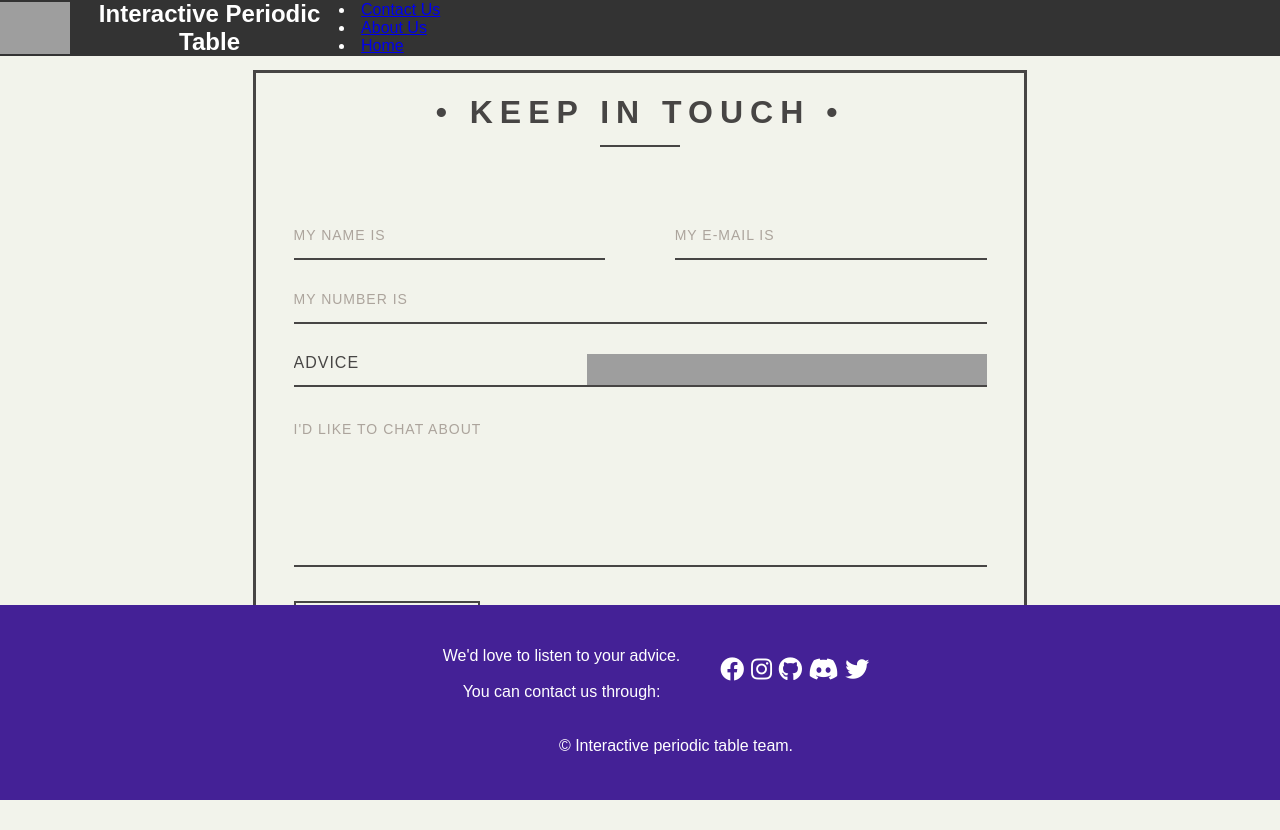
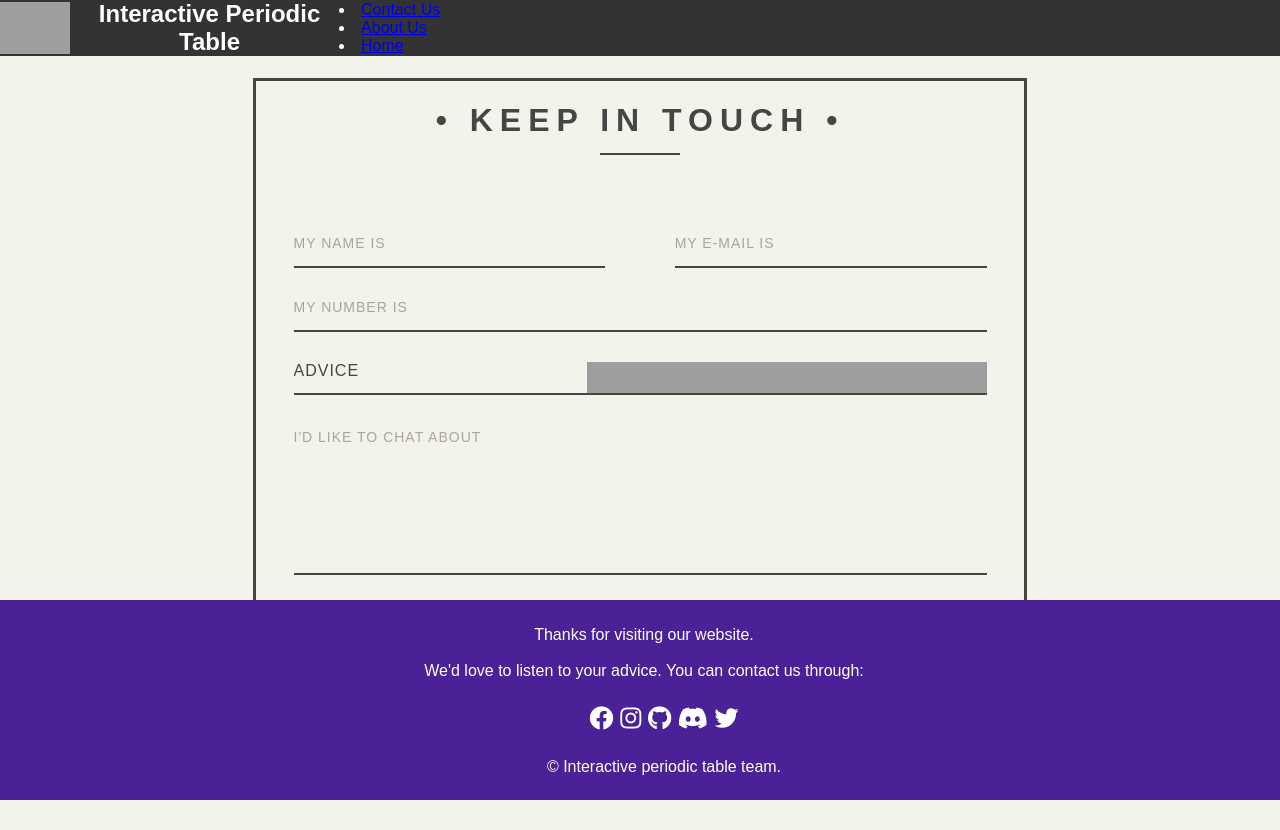
Before and after one commit to M1k3ez/ipt, a Flask app: page /contact in a window 1280 px wide. Before the commit the page ends 800 px from the top, so only its background shows below. Run offline with Flask 3, Linux system fonts and the light colour scheme; grey boxes are pictures that could not be loaded.

Commit message:
update form constrains (limitation), update mail, shortern code, update footer fully done, update css for footer. Flash CSS will needed to be fixed later on

```diff
--- a/Y13-DTP/app.py
+++ b/Y13-DTP/app.py
@@ -3,46 +3,60 @@ from flask_mail import Mail, Message
 from models import db, elementcontent
 from flask_wtf import FlaskForm
 from wtforms import StringField, TextAreaField, SubmitField, SelectField
-from wtforms.validators import DataRequired, Email, Length
+from wtforms.validators import DataRequired, Email, Length, Regexp
 from dotenv import load_dotenv
 from sqlalchemy import cast, Float
 import os
-import logging
-
 
 load_dotenv()
-
 
 app = Flask(__name__)
 
 
 db_path = os.path.join(os.path.dirname(__file__), 'ipt.sqlite3')
-app.config['SQLALCHEMY_DATABASE_URI'] = f'sqlite:///{db_path}'
-app.config['SQLALCHEMY_TRACK_MODIFICATIONS'] = False
-app.config['SECRET_KEY'] = 'your-secret-key'  # Needed for CSRF protection in forms
-app.config['MAIL_SERVER'] = os.getenv('MAIL_SERVER')
-app.config['MAIL_PORT'] = int(os.getenv('MAIL_PORT') or 0)
-app.config['MAIL_USE_TLS'] = os.getenv('MAIL_USE_TLS') == 'True'
-app.config['MAIL_USE_SSL'] = os.getenv('MAIL_USE_SSL') == 'True'
-app.config['MAIL_USERNAME'] = os.getenv('MAIL_USERNAME')
-app.config['MAIL_PASSWORD'] = os.getenv('MAIL_PASSWORD')
-app.config['MAIL_DEFAULT_SENDER'] = os.getenv('MAIL_DEFAULT_SENDER')
-app.config['MAIL_DEBUG'] = True
+app.config.update(
+    SQLALCHEMY_DATABASE_URI=f'sqlite:///{db_path}',
+    SQLALCHEMY_TRACK_MODIFICATIONS=False,
+    SECRET_KEY='your-secret-key',
+    MAIL_SERVER=os.getenv('MAIL_SERVER'),
+    MAIL_PORT=int(os.getenv('MAIL_PORT') or 0),
+    MAIL_USE_TLS=os.getenv('MAIL_USE_TLS') == 'True',
+    MAIL_USE_SSL=os.getenv('MAIL_USE_SSL') == 'True',
+    MAIL_USERNAME=os.getenv('MAIL_USERNAME'),
+    MAIL_PASSWORD=os.getenv('MAIL_PASSWORD'),
+    MAIL_DEFAULT_SENDER=os.getenv('MAIL_DEFAULT_SENDER'),
+    MAIL_DEBUG=False
+)
 
 mail = Mail(app)
 db.init_app(app)
 
 
 class ContactForm(FlaskForm):
-    name = StringField('Name', validators=[DataRequired(), Length(min=2, max=50)])
-    email = StringField('Email', validators=[DataRequired(), Email()])
-    telephone = StringField('Telephone', validators=[DataRequired(), Length(min=6, max=20)])
+    name = StringField('Name', validators=[
+        DataRequired(),
+        Length(max=24),
+        Regexp('^[a-zA-Z ]*$', message="Name must contain only letters and spaces.")
+    ])
+    email = StringField('Email', validators=[
+        DataRequired(),
+        Email(),
+        Length(max=30)
+    ])
+    telephone = StringField('Telephone', validators=[
+        DataRequired(),
+        Length(max=15),
+        Regexp('^[0-9]*$', message="Phone number must contain only numbers.")
+    ])
     subject = SelectField('Subject', choices=[
         ('start_project', "Advice"),
         ('ask_question', "Questions"),
-        ('make_proposal', "Proposal")],
-        validators=[DataRequired()])
-    message = TextAreaField('Message', validators=[DataRequired()])
+        ('make_proposal', "Proposal")
+    ], validators=[DataRequired()])
+    message = TextAreaField('Message', validators=[
+        DataRequired(),
+        Length(max=600)
+    ])
     submit = SubmitField('Send Message')
 
 
@@ -52,33 +66,29 @@ def home():
         elementcontent.enegativity != 'N/A',
         cast(elementcontent.enegativity, Float) > 1.5
     ).all()
-    return render_template("home.html", elements=elements) if elements else render_template("404.html")
+    return render_template("home.html", elements=elements) if elements else\
+        render_template("404.html")
 
 
 @app.route("/contact", methods=['GET', 'POST'])
 def contact():
     form = ContactForm()
     if form.validate_on_submit():
-        try:
-            msg = Message(
-                subject=form.subject.data,
-                sender=app.config['MAIL_DEFAULT_SENDER'],
-                recipients=["ipttnoreply@gmail.com"]
-            )
-            msg.reply_to = form.email.data
-            msg.body = f"Name: {form.name.data}\nEmail: {form.email.data}\n\
-            Phone: {form.telephone.data}\nMessage: {form.message.data}"
-            mail.send(msg)
-            flash('Your message has been sent successfully!', 'success')
-        except Exception as e:
-            logging.error("Failed to send email", exc_info=True)
-            flash(f'Failed to send message: {str(e)}', 'error')
+        msg = Message(
+            subject=form.subject.data,
+            sender=app.config['MAIL_DEFAULT_SENDER'],
+            recipients=["ipttnoreply@gmail.com"]
+        )
+        msg.reply_to = form.email.data
+        msg.body = f"Name: {form.name.data}\nEmail: {form.email.data}\n\
+        Phone: {form.telephone.data}\nMessage: {form.message.data}"
+        mail.send(msg)
+        flash('Your message has been sent successfully!', 'success')
         return redirect(url_for('contact'))
     return render_template('contact.html', form=form)
 
 
 if __name__ == '__main__':
-    logging.basicConfig(level=logging.DEBUG)
     with app.app_context():
         db.create_all()
     app.run(debug=True)
--- a/Y13-DTP/static/css/style.css
+++ b/Y13-DTP/static/css/style.css
@@ -236,10 +236,10 @@ Others CSS are written by myself. */
   border-radius: 5px;
 }
 
-#footer {
-  padding: 24px 16px;
+.footer {
+  padding: 8px 4px;
   text-align: center;
-  background-color: #442196;
+  background-color: #4a2196;
   margin-top: 0px;
   position: fixed;
   left: 0;
@@ -247,36 +247,37 @@ Others CSS are written by myself. */
   width: 100%;
 }
 
-#footer .socical-list {
+.footer .socical-list {
   font-size: 24px;
 }
 
-#footer .socical-list a {
+.footer .socical-list a {
   color: white;
   opacity: 1;
   text-decoration: none;
-  padding-bottom: 3px;
-  padding-top: 3px;
+  padding-bottom: 1px;
+  padding-top: 1px;
 }
 
-#footer .socical-list li {
+.footer .socical-list li {
   display: inline-flex;
 }
 
-#footer .footer-text {
+.footer .footer-text {
   display: inline-flex;
   color: white;
+  text-align: center;
   padding-top: 0px;
-  padding-bottom: 5px;
+  padding-bottom: 0px;
 }
 
-#footer .socical-list a:hover,
-#footer .footer-copyright a:hover {
+.footer .socical-list a:hover,
+.footer .footer-copyright a:hover {
   opacity: 0.3;
 }
 
-#footer .footer-copyright li {
-  padding: 5px 1px;
+.footer .footer-copyright li {
+  padding: 0px 1px;
   text-align: center;
   display: inline-flex;
   color: white;
@@ -535,6 +536,7 @@ Others CSS are written by myself. */
 
   .container {
     padding: 2px 16px;
+    padding-top: 10px;
   }
   .btn {
     color: #fff;
--- a/Y13-DTP/templates/contact.html
+++ b/Y13-DTP/templates/contact.html
@@ -7,15 +7,15 @@
         {{ form.hidden_tag() }}
         <div class="name">
             {{ form.name.label(hidden=True) }}
-            {{ form.name(id='name_input', placeholder='My name is') }}
+            {{ form.name(id='name_input', placeholder='My name is', pattern="[A-Za-z ]{1,24}", title="Name must contain only letters and spaces, and be no longer than 24 characters.") }}
         </div>
         <div class="email">
             {{ form.email.label(hidden=True) }}
-            {{ form.email(id='email_input', placeholder='My e-mail is') }}
+            {{ form.email(id='email_input', placeholder='My e-mail is', maxlength="30", pattern="[a-zA-Z0-9._%+-]+@[a-zA-Z0-9.-]+\.[a-zA-Z]{2,4}", title="Email must be a valid email address and no longer than 30 characters.") }}
         </div>
         <div class="telephone">
             {{ form.telephone.label(hidden=True) }}
-            {{ form.telephone(id='telephone_input', placeholder='My number is') }}
+            {{ form.telephone(id='telephone_input', placeholder='My number is', maxlength="15", pattern="[0-9]{1,15}", title="Phone number must contain only numbers and be no longer than 15 digits.") }}
         </div>
         <div class="subject">
             {{ form.subject.label(hidden=True) }}
@@ -23,7 +23,7 @@
         </div>
         <div class="message">
             {{ form.message.label(hidden=True) }}
-            {{ form.message(id='message_input', placeholder="I'd like to chat about") }}
+            {{ form.message(id='message_input', placeholder="I'd like to chat about", maxlength="600", title="Message must be less than 600 characters.") }}
         </div>
         <div class="submit">
             {{ form.submit(id='form_button') }}
--- a/Y13-DTP/templates/footer.html
+++ b/Y13-DTP/templates/footer.html
@@ -1,8 +1,9 @@
 <link rel="stylesheet" href="/static/css/style.css">
-<div id="footer">
+<div class="footer">
     <div class="footer-text">
-        <br>We'd love to listen to your advice.</br>
-        <br>You can contact us through:</br>
+        <br>Thanks for visiting our website.</br>
+        <br>We'd love to listen to your advice. You can contact us through:</br>
+    </div>
         <ul class="socical-list">
             <li><a href="#"><i class="fab fa-facebook"></i></a></li>
             <li><a href="#"><i class="fab fa-instagram"></i></a></li>
@@ -10,7 +11,6 @@
             <li><a href="#"><i class="fab fa-discord"></i></a></li>
             <li><a href="#"><i class="fab fa-twitter"></i></a></li>
         </ul>
-    </div>
     <div class="footer-copyright">
         <ul>
             <li>&copy; Interactive periodic table team.</li>
```
